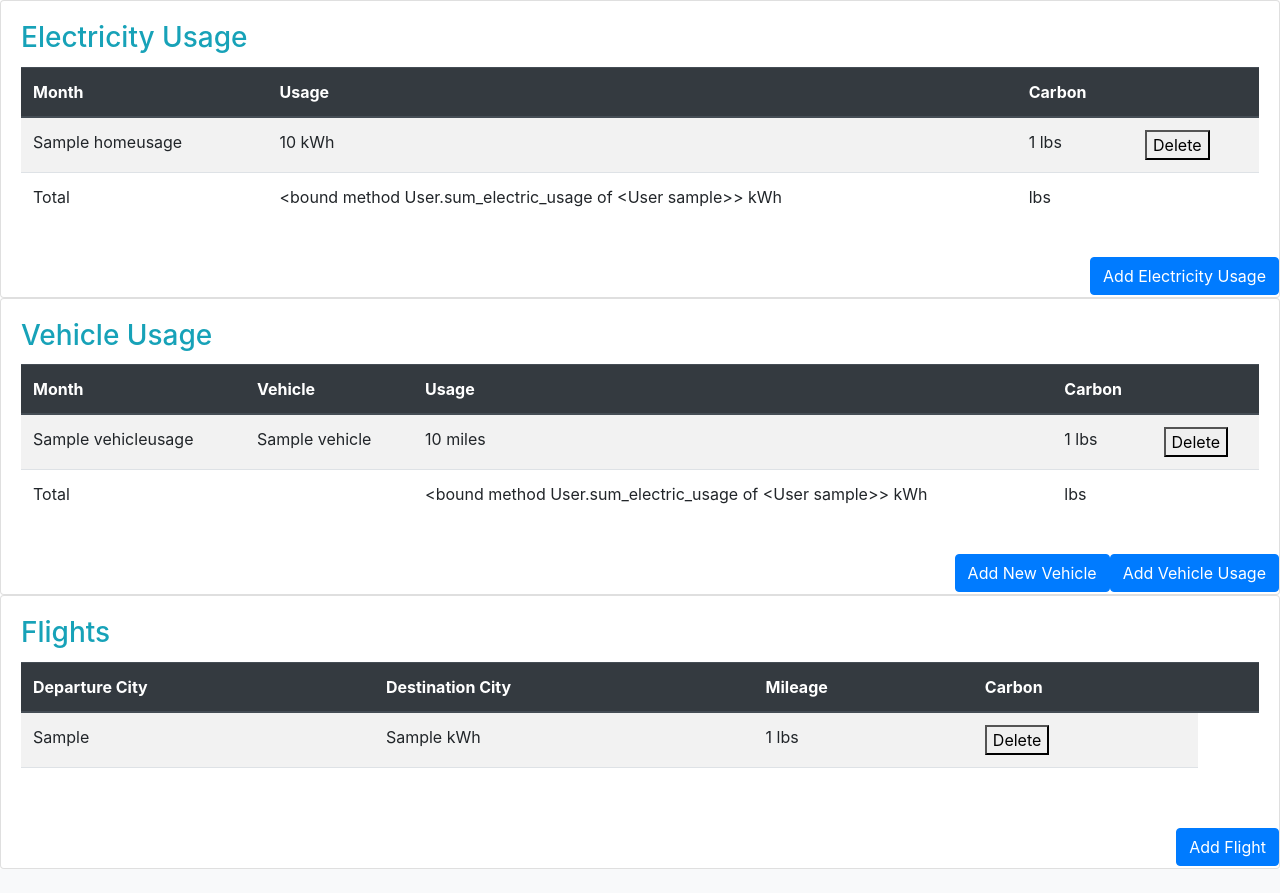
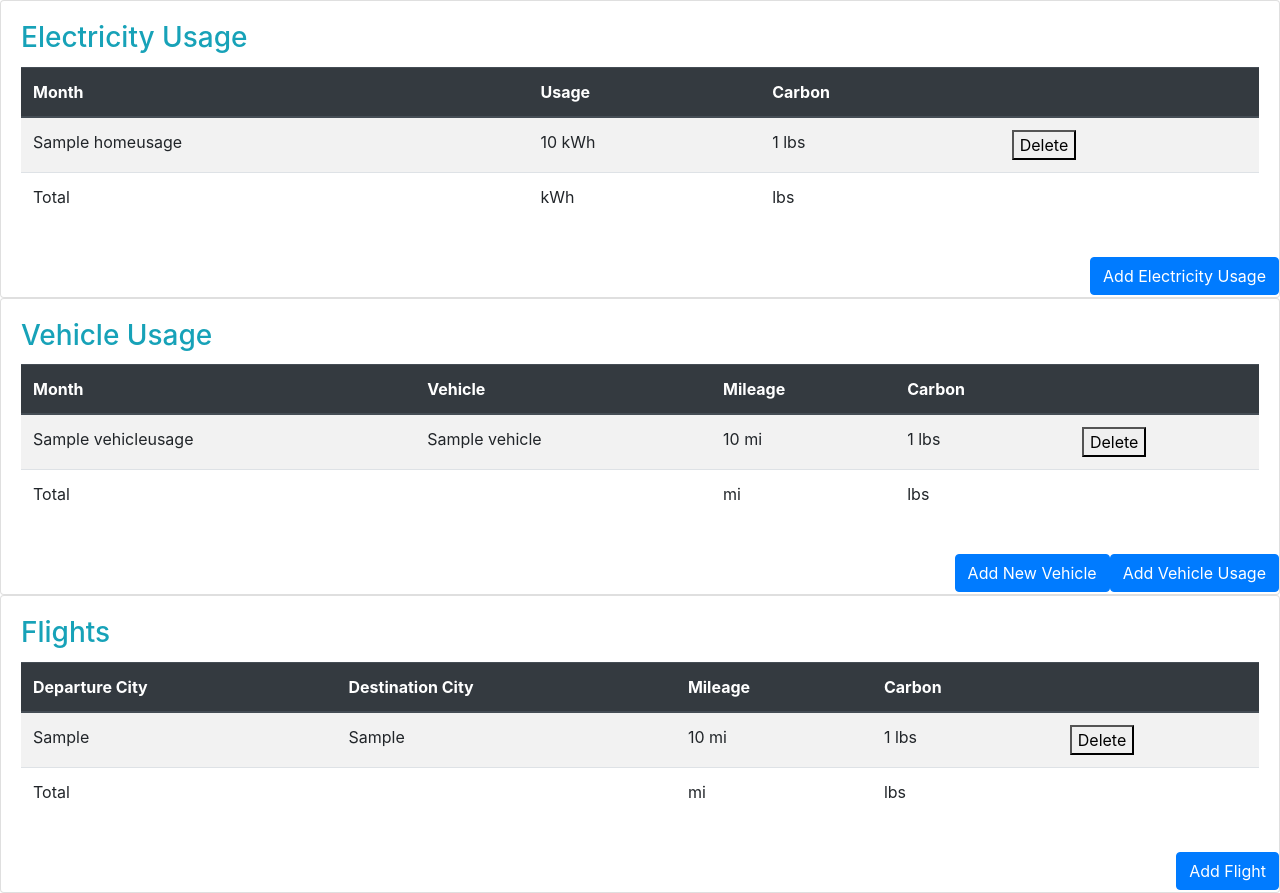
Before and after one commit to zataara/CarbonSight, a Flask app: page /home in a window 1280 px wide. Shown: the part 56-949 px from the top of the page. Before the commit the page ends 925 px from the top, so only its background shows below. Run offline with Flask 2, Linux system fonts and the light colour scheme; the visitor is signed in with stand-in values (Sample User, id 1); tables that the repository leaves empty hold one stand-in row (values such as "Sample post"); some libraries are stand-ins or nearby versions.

Commit message:
added card for flights

```diff
--- a/templates/user_home.html
+++ b/templates/user_home.html
@@ -31,7 +31,7 @@
         {% endfor %}
         <tr>
           <td>Total</td>
-          <td>{{user.sum_electric_usage}} kWh</td>
+          <td> kWh</td>
           <td> lbs</td>
           <td></td>
         </tr>
@@ -53,7 +53,7 @@
         <tr>
           <th scope='col'>Month</th>
           <th scope='col'>Vehicle</th>
-          <th scope='col'>Usage</th>
+          <th scope='col'>Mileage</th>
           <th scope='col'>Carbon</th>
           <th scope='col'></th>
         </tr>
@@ -62,7 +62,7 @@
             <tr id='{{field.id}}'>
               <td>{{field.month_name}}</td>
               <td>{{field.vehicle.name}}</td>
-              <td>{{field.mileage}} miles</td>
+              <td>{{field.mileage}} mi</td>
               <td>{{field.carbon_lb}} lbs</td>
               <td><button class='rvu'>Delete</button></td>
             </tr>
@@ -70,7 +70,7 @@
         <tr>
           <td>Total</td>
           <td></td>
-          <td>{{user.sum_electric_usage}} kWh</td>
+          <td>mi</td>
           <td> lbs</td>
           <td></td>
         </tr>
@@ -101,15 +101,17 @@
         {% for field in user.flights %}
           <tr id='{{field.id}}'>
               <td>{{field.departure}}</td>
-              <td>{{field.destination}} kWh</td>
+              <td>{{field.destination}}</td>
+              <td>{{field.mileage}} mi</td>
               <td>{{field.carbon_lb}} lbs</td>
-              <td><button class='rhu'>Delete</button></td>
+              <td><button class='rf'>Delete</button></td>
             </tr>
         {% endfor %}
         <tr>
+          <td>Total</td>
           <td></td>
-          <td></td>
-          <td></td>
+          <td>mi</td>
+          <td> lbs</td>
           <td></td>
         </tr>
       </table>
```
